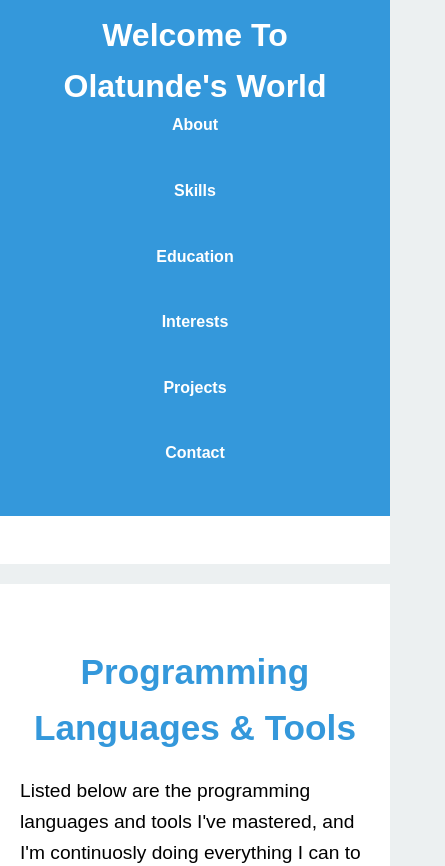
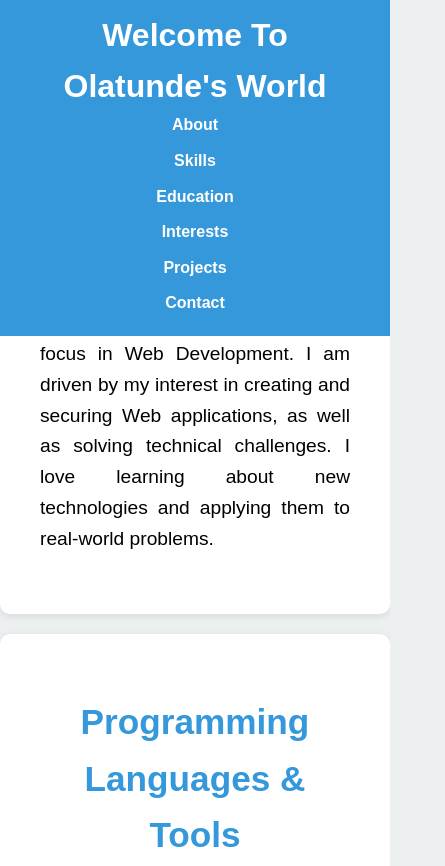
Before and after one commit to Washtun/Portfolio_Website, a plain HTML site: page index.html in a window 390 px wide. Shown: the top 866 px of the page, 445 px wide, since content can reach past the window. Drawn offline with Linux system fonts and the light colour scheme.

Commit message:
Made adjustment on the README.md and styles.css files

```diff
--- a/styles.css
+++ b/styles.css
@@ -5,6 +5,7 @@
     padding: 0;
 }
 
+/* Body Styles */
 body {
     font-family: 'Arial', sans-serif;
     line-height: 1.6;
@@ -19,6 +20,7 @@ body {
     padding: 0 20px;
 }
 
+/* Header Styles */
 header {
     background-color: #3498db;  /* Slight Slate Blue */
     color: #ffffff; /* White */
@@ -53,27 +55,33 @@ nav ul li a {
 
 /* Section Styles */
 .section {
-    padding: 60px 0;
     background-color: #fff;
-    margin-bottom: 20px;
+    padding: 60px 20px;
+    margin: 20px 0;
+    margin-left: auto;
+    margin-right: auto;
+    border-radius: 10px;
+    max-width: 1100px;
+    box-shadow: 0 2px 8px rgba(0, 0, 0, 0.1);
 }
 
 .section h2 {
     text-align: center;
     margin-bottom: 20px;
     font-size: 2.2rem;
-    color: #3498db;
+    color: #3498db; /* soft blue */
 }
 
 .section p {
-    text-align: left;
+    text-align: justify;
     font-size: 1.2rem;
     color: #000000; /* black*/
 }
 
+/* Grid Styles */
 .grid {
     display: grid;
-    grid-template-columns: 300px 300px 400px;
+    grid-template-columns: repeat(3, 1fr);
     gap: 20px;
     text-align: center;
     margin-top: 20px;
@@ -187,11 +195,13 @@ footer {
     }
 }
 
+
+
 /* for small screen < 768px */
 @media (max-width: 768px) {
     nav ul li {
-        display: block;
-        margin-bottom: 20px;
+        display: inline-block;
+        margin-bottom: 10px;
     }
 
     .grid {
@@ -199,7 +209,7 @@ footer {
     }
 
     form input, form textarea {
-        width: 120%;
+        width: 70%;
     }
 }
 
@@ -207,7 +217,7 @@ footer {
 @media (max-width: 480px) {
     nav ul li {
         display: block;
-        margin-bottom: 40px;
+        margin-bottom: 10px;
     }
 
     .grid {
@@ -215,6 +225,6 @@ footer {
     }
 
     form input, form textarea {
-        width: 150%;
+        width: 50%;
     }
 }
```
Also changed, not shown: 1 other file.
